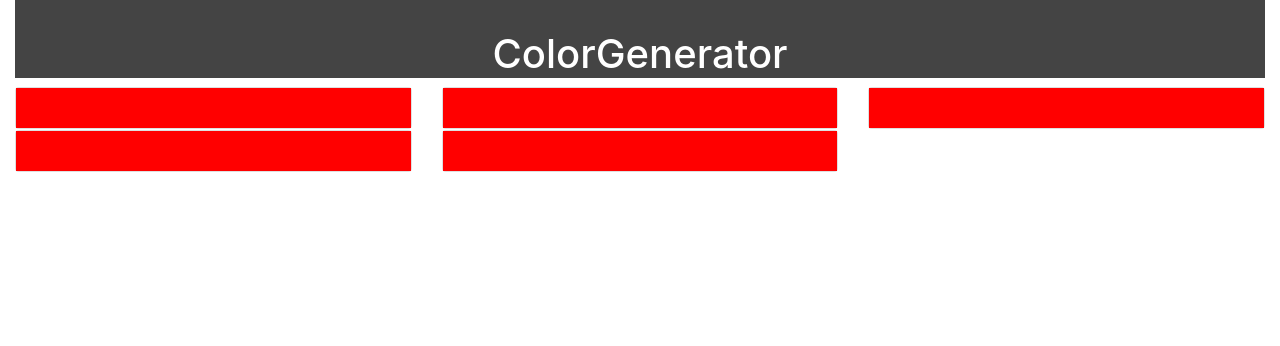
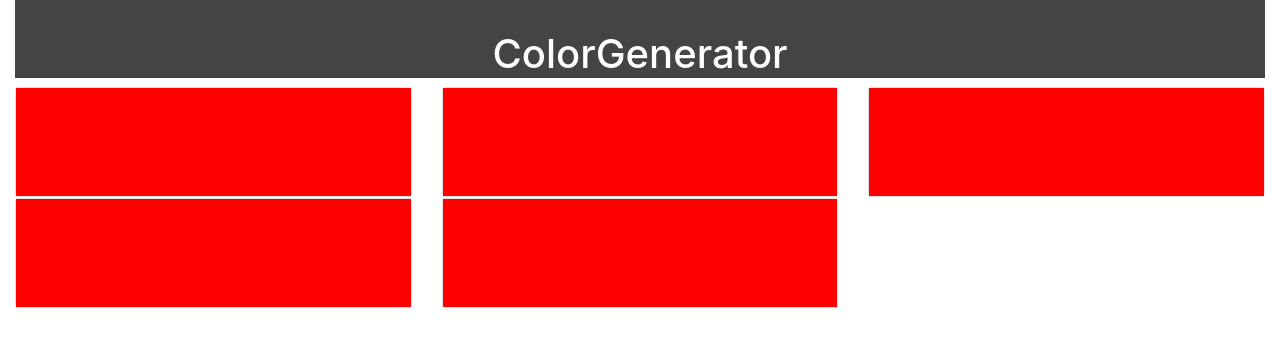
Before and after one commit to alicesf2/colorgenerator, a React (Create React App) app in the folder frontend/: page / in a window 1280 px wide. Shown: the top 346 px of the page. Built offline with nearby package versions, Linux system fonts and the light colour scheme.

Commit message:
rows are fatter now

```diff
--- a/frontend/src/App.css
+++ b/frontend/src/App.css
@@ -9,6 +9,7 @@
 
 .card {
   margin-top: 1px;
+  height: 110px;
 }
 
 .cardhover{
```
